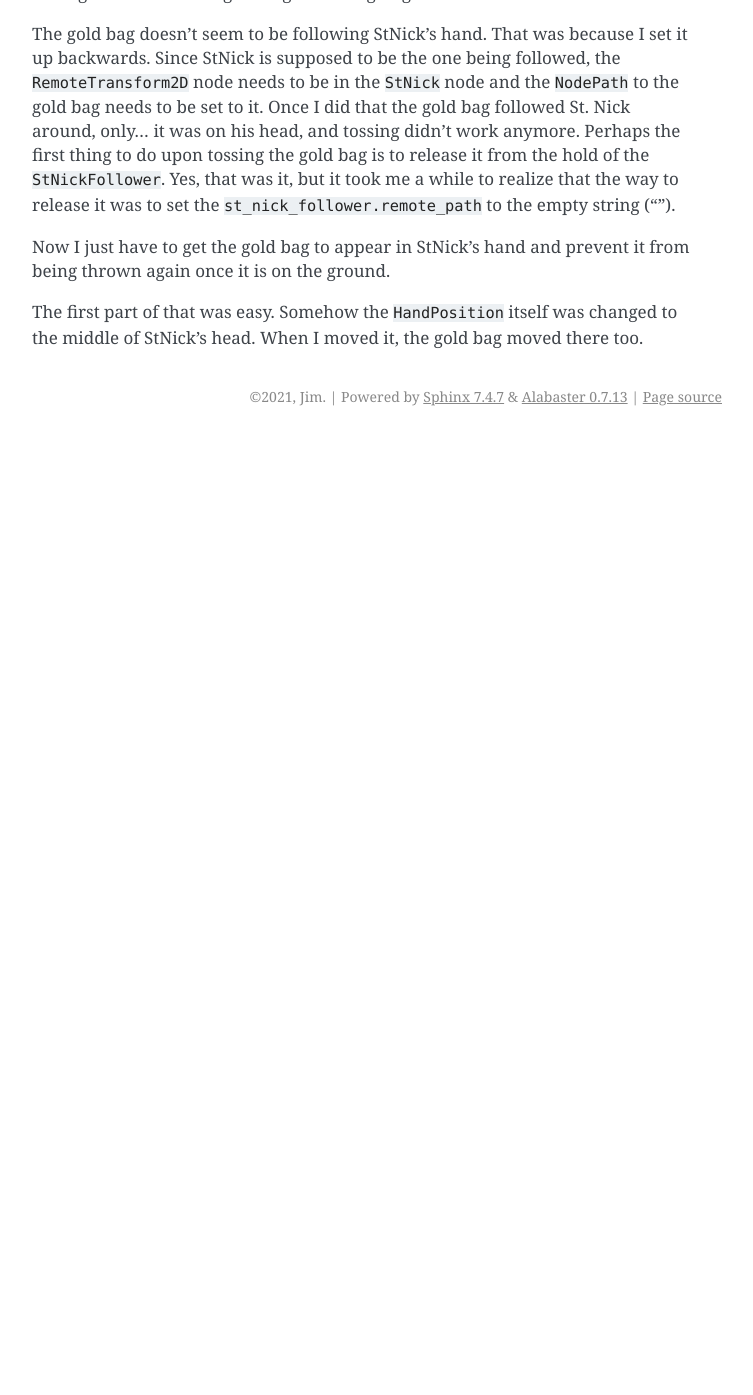
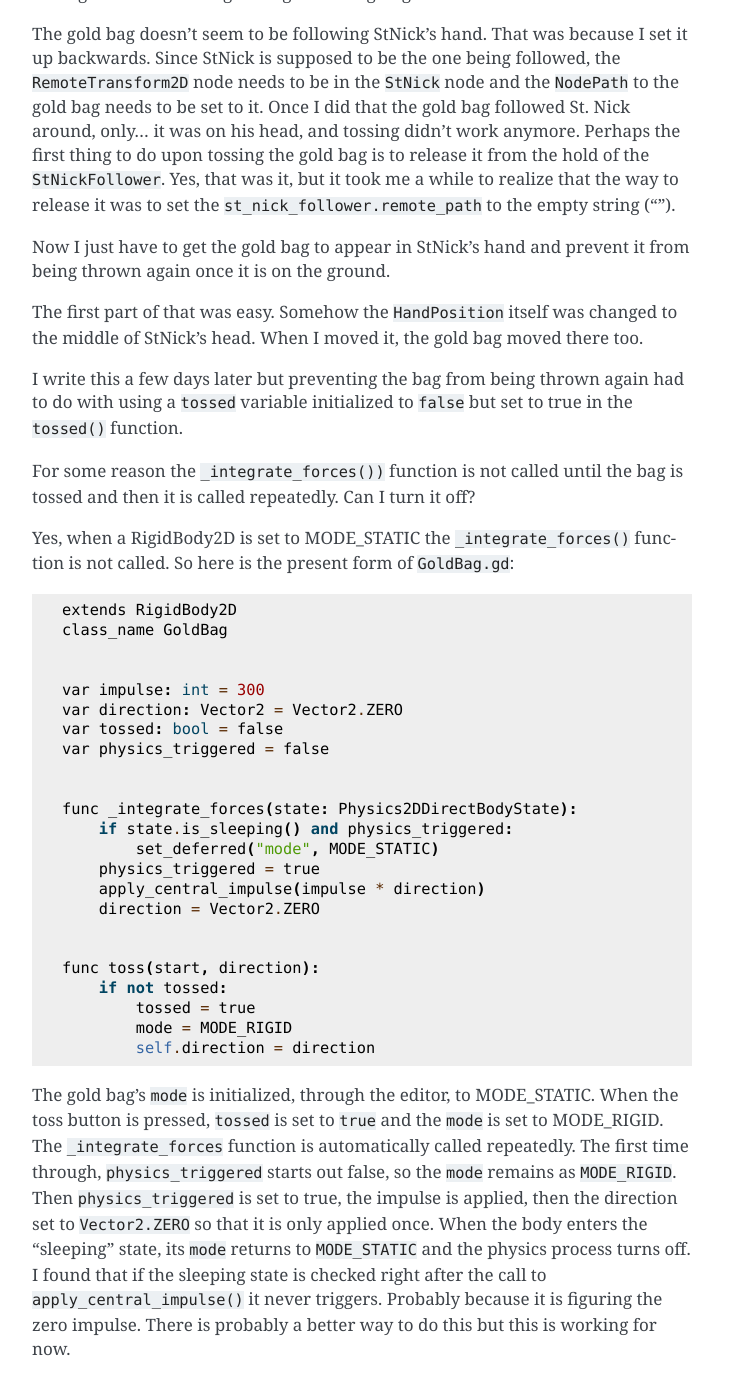
Before and after one commit to JMorris1575/Christmas2022, a Sphinx documentation site: the page built from docs/new_game.rst, in a window 1280 px wide and 1400 px high, scrolled down 13423 px. Shown: the top 1395 px of the window, without its empty margins (388-1141 px from the left). Built offline with Sphinx 7.4.7, drawn with Linux system fonts in a browser that asks for light colours; before the commit the page ends 13859 px from its top, so only the background shows below that.

Commit message:
Finished documenting the corrected carrying and throwing of gold bags.

```diff
--- a/docs/new_game.rst
+++ b/docs/new_game.rst
@@ -573,3 +573,45 @@ ground.
 
 The first part of that was easy. Somehow the ``HandPosition`` itself was changed to the middle of StNick's head. When I
 moved it, the gold bag moved there too.
+
+I write this a few days later but preventing the bag from being thrown again had to do with using a ``tossed`` variable
+initialized to ``false`` but set to true in the ``tossed()`` function.
+
+For some reason the ``_integrate_forces())`` function is not called until the bag is tossed and then it is called
+repeatedly. Can I turn it off?
+
+Yes, when a RigidBody2D is set to MODE_STATIC the ``_integrate_forces()`` function is not called. So here is the present
+form of ``GoldBag.gd``::
+
+    extends RigidBody2D
+    class_name GoldBag
+
+
+    var impulse: int = 300
+    var direction: Vector2 = Vector2.ZERO
+    var tossed: bool = false
+    var physics_triggered = false
+
+
+    func _integrate_forces(state: Physics2DDirectBodyState):
+        if state.is_sleeping() and physics_triggered:
+            set_deferred("mode", MODE_STATIC)
+        physics_triggered = true
+        apply_central_impulse(impulse * direction)
+        direction = Vector2.ZERO
+
+
+    func toss(start, direction):
+        if not tossed:
+            tossed = true
+            mode = MODE_RIGID
+            self.direction = direction
+
+The gold bag's ``mode`` is initialized, through the editor, to MODE_STATIC. When the toss button is pressed, ``tossed``
+is set to ``true`` and the ``mode`` is set to MODE_RIGID. The ``_integrate_forces`` function is automatically called
+repeatedly. The first time through, ``physics_triggered`` starts out false, so the ``mode`` remains as ``MODE_RIGID``.
+Then ``physics_triggered`` is set to true, the impulse is applied, then the direction set to ``Vector2.ZERO`` so that
+it is only applied once. When the body enters the "sleeping" state, its ``mode`` returns to ``MODE_STATIC`` and the
+physics process turns off. I found that if the sleeping state is checked right after the call to
+``apply_central_impulse()`` it never triggers. Probably because it is figuring the zero impulse. There is probably a
+better way to do this but this is working for now.
```
